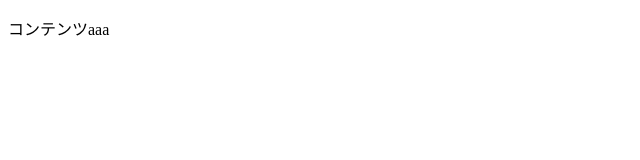
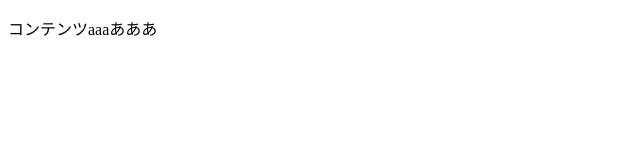
Before and after one commit to yadakazuma/init, a plain HTML site: page index.html in a window 1280 px wide. Shown: the full height of the page, 0-640 px from the left. Drawn offline with Linux system fonts and the light colour scheme.

Commit message:
Add files via upload

```diff
--- a/index.html
+++ b/index.html
@@ -9,7 +9,7 @@
 <body>
     <div>
         <p>
-            コンテンツaaa
+            コンテンツaaaあああ
         </p>
     </div>
 </body>
```
